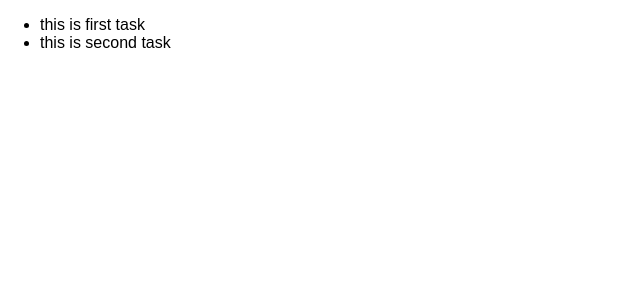
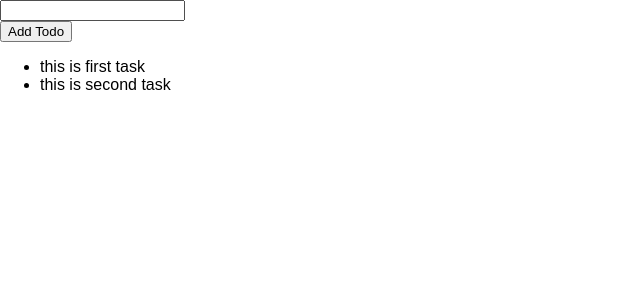
Before and after one commit to ramchaik/x-react-ts, a React (Create React App) app: page / in a window 1280 px wide. Shown: the top 300 px of the page, without its empty margins (0-640 px from the left). Built offline with nearby package versions, Linux system fonts and the light colour scheme.

Commit message:
feat: add new todo component
getting user input with refs

```diff
--- a/src/App.tsx
+++ b/src/App.tsx
@@ -1,4 +1,5 @@
 import React from "react";
+import NewTodo from "./components/NewTodo";
 import TodoList from "./components/TodoList";
 
 const App: React.FC = () => {
@@ -15,6 +16,7 @@
 
   return (
     <div className="App">
+      <NewTodo />
       <TodoList items={todos} />
     </div>
   );
--- /dev/null
+++ b/src/components/NewTodo.tsx
@@ -0,0 +1,23 @@
+import React, { useRef } from "react";
+
+const NewTodo: React.FC = () => {
+  const textInputRef = useRef<HTMLInputElement>(null);
+  const todoSubmitHandler = (event: React.FormEvent) => {
+    event.preventDefault();
+
+    const enteredText = textInputRef.current!.value;
+    console.log(enteredText);
+  };
+
+  return (
+    <form onSubmit={todoSubmitHandler}>
+      <div>
+        <label htmlFor="todo-text"></label>
+        <input type="text" id="todo-text" ref={textInputRef} />
+      </div>
+      <button type="submit">Add Todo</button>
+    </form>
+  );
+};
+
+export default NewTodo;
```
